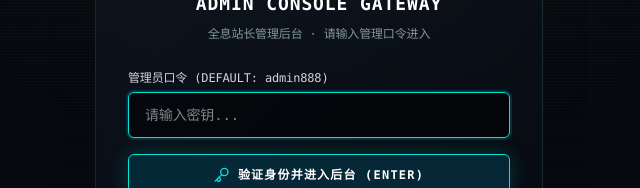
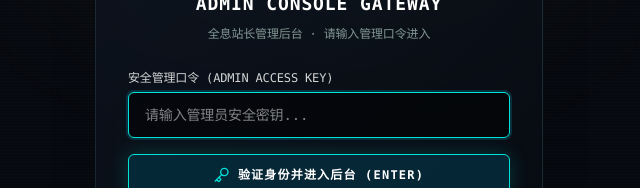
Before and after one commit to xiao44119-sketch/quantum-link, a Next.js app: page /admin in a window 1280 px wide. Shown: the part 303-491 px from the top of the page, without its empty margins (321-961 px from the left). Built offline with nearby package versions, Linux system fonts and the light colour scheme.

Commit message:
fix(security): remove default admin password hint from login form

```diff
--- a/app/admin/page.tsx
+++ b/app/admin/page.tsx
@@ -229,13 +229,15 @@ export default function AdminPage() {
 
             <form onSubmit={handleLogin} className="space-y-4">
               <div>
-                <label className="text-xs text-neutral-300 block mb-1.5">管理员口令 (DEFAULT: admin888)</label>
+                <label className="text-xs text-neutral-300 block mb-1.5 font-mono">
+                  安全管理口令 (ADMIN ACCESS KEY)
+                </label>
                 <input
                   type="password"
                   value={authKey}
                   onChange={(e) => setAuthKey(e.target.value)}
-                  placeholder="请输入密钥..."
-                  className="w-full bg-black/50 border border-white/10 hover:border-white/20 focus:border-[var(--holo)] rounded-md px-4 py-3 text-sm text-white focus:outline-none focus:ring-2 focus:ring-cyan-500/20 transition-all"
+                  placeholder="请输入管理员安全密钥..."
+                  className="w-full bg-black/50 border border-white/10 hover:border-white/20 focus:border-[var(--holo)] rounded-md px-4 py-3 text-sm text-white focus:outline-none focus:ring-2 focus:ring-cyan-500/20 transition-all font-mono"
                   autoFocus
                   required
                 />
```
